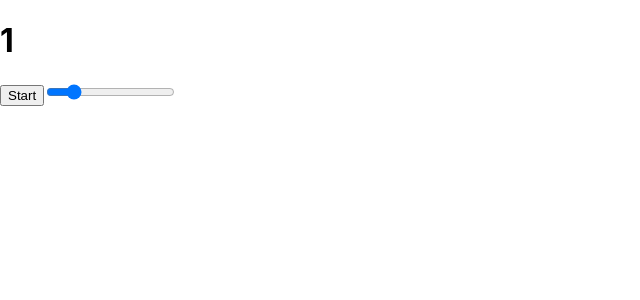
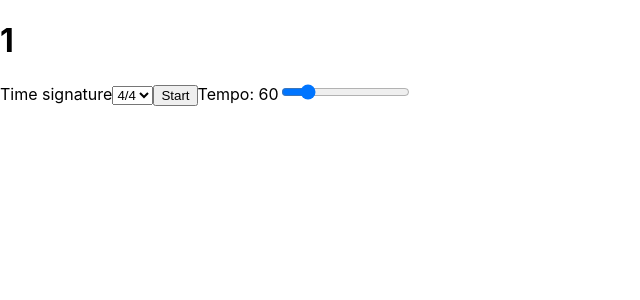
Before and after one commit to pentzzsolt/very-good-metronome, a React (Create React App) app: page / in a window 1280 px wide. Shown: the top 300 px of the page, without its empty margins (0-640 px from the left). Built offline with nearby package versions, Linux system fonts and the light colour scheme.

Commit message:
Add time signature

```diff
--- a/src/App.tsx
+++ b/src/App.tsx
@@ -7,7 +7,8 @@ type State = {
   count: number,
   interval: number | undefined,
   playing: boolean,
-  tempo: number
+  tempo: number,
+  timeSignature: string
 };
 
 class App extends React.Component<Props, State> {
@@ -17,13 +18,20 @@ class App extends React.Component<Props, State> {
       count: 1,
       interval: undefined,
       playing: false,
-      tempo: 60
+      tempo: 60,
+      timeSignature: "4/4"
     };
   };
 
   public readonly handleChange = (event: React.ChangeEvent<HTMLInputElement>): void => {
     this.setState({
       tempo: parseInt(event.target.value)
+    });
+  };
+
+  public readonly handleTimeSignatureChange = (event: React.ChangeEvent<HTMLSelectElement>): void => {
+    this.setState({
+      timeSignature: event.target.value
     });
   };
 
@@ -44,15 +52,23 @@ class App extends React.Component<Props, State> {
     return (
       <div>
         <h1>{this.state.count}</h1>
+        <label htmlFor="timeSignature">Time signature</label>
+        <select onChange={this.handleTimeSignatureChange} value={this.state.timeSignature} id="timeSignature">
+          <option value="2/4">2/4</option>
+          <option value="3/4">3/4</option>
+          <option value="4/4">4/4</option>
+        </select>
         <button onClick={this.handleClick}>{this.state.playing ? "Stop" : "Start"}</button>
-        <input type="range" min="30" max="200" onChange={this.handleChange} value={this.state.tempo} step="1"></input>
+        <label htmlFor="tempo">Tempo: {this.state.tempo}</label>
+        <input id="tempo" type="range" min="30" max="200" onChange={this.handleChange} value={this.state.tempo} step="1"></input>
       </div>
     );
   };
 
   private readonly increaseCount = (): void => {
+    const count = this.state.timeSignature.split("/");
     this.setState({
-      count: this.state.count % 4 + 1
+      count: this.state.count % parseInt(count[0]) + 1
     });
   };
 };
```
